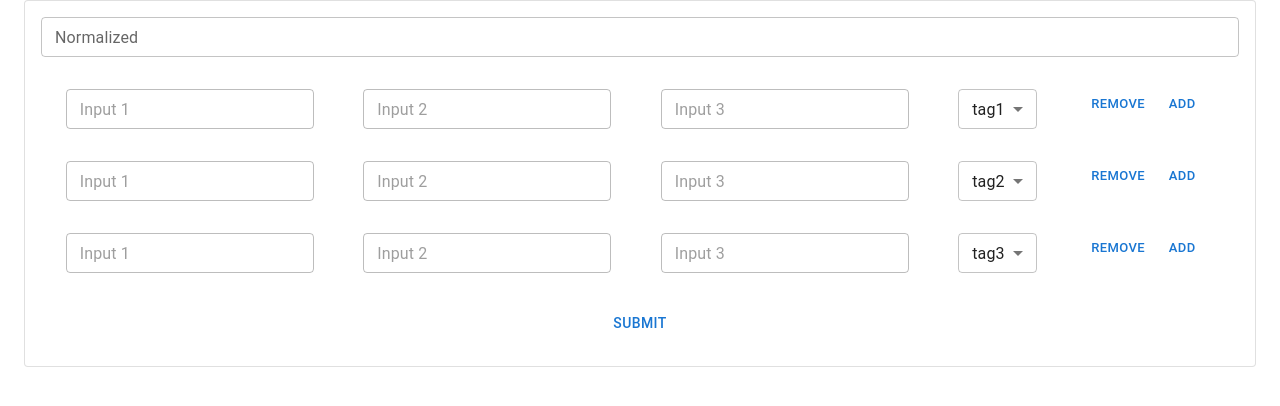
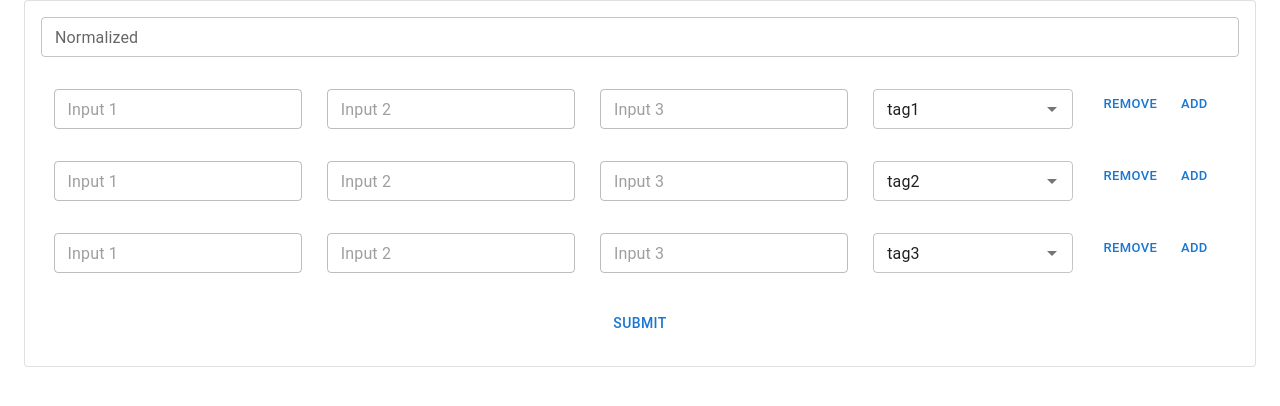
Before and after one commit to isaganiesteron/dynamic-inputs, a React (Vite) app: page / in a window 1280 px wide. Shown: the top 406 px of the page. Built offline with nearby package versions, Linux system fonts and the light colour scheme.

Commit message:
autocomplete with custom text replaces normal select

```diff
--- a/src/App.jsx
+++ b/src/App.jsx
@@ -14,7 +14,7 @@ function App() {
 	const addField = async (index) => {
 		await resetForm()
 		const tempFields = [...fields]
-		tempFields.splice(index + 1, 0, { normalizedTag: "Main", tags: "new tag" })
+		tempFields.splice(index + 1, 0, { normalizedTag: "Main", tags: "" })
 		setFields(tempFields)
 	}
 	const removeField = async (index) => {
--- a/src/FieldItem.jsx
+++ b/src/FieldItem.jsx
@@ -1,12 +1,22 @@
 import React from "react"
 
-import { Stack, TextField, Grid, Button, Select, MenuItem } from "@mui/material"
+import { Stack, TextField, Grid, Button, Select, MenuItem, Autocomplete } from "@mui/material"
+
+const initialOptions = ["", "tag1", "tag2", "tag3", "tag4", "tag5"]
 
 const FieldItem = ({ index, tagsList, prop2, prop3, prop4, addField, removeField, updateTag }) => {
-	const [tag, setTag] = React.useState(prop4)
-	const handleChange = (event) => {
-		setTag(event.target.value)
-		updateTag(index, event.target.value)
+	// const [tag, setTag] = React.useState(prop4)
+	// const handleChange = (event) => {
+	// 	setTag(event.target.value)
+	// 	updateTag(index, event.target.value)
+	// }
+
+	const [inputValue, setInputValue] = React.useState(prop4)
+	const [options, setOptions] = React.useState(initialOptions)
+
+	const handleInputChange = (newValue) => {
+		setInputValue(newValue)
+		updateTag(index, newValue)
 	}
 	return (
 		<Grid container justifyContent={"space-around"}>
@@ -20,16 +30,28 @@ const FieldItem = ({ index, tagsList, prop2, prop3, prop4, addField, removeField
 				<TextField disabled label="Input 3" defaultValue="" size="small" fullWidth />
 			</Grid>
 			<Grid item>
-				<Select labelId="demo-select-small-label" id="demo-select-small" value={tag} label="Age" onChange={handleChange} size="small">
-					<MenuItem value="none">
-						<em>None</em>
-					</MenuItem>
-					{tagsList.map((x, index) => (
-						<MenuItem key={index} value={x}>
-							{x}
-						</MenuItem>
-					))}
-				</Select>
+				<Autocomplete
+					sx={{ minWidth: "200px" }}
+					options={options}
+					noOptionsText="Enter to create a new option"
+					getOptionLabel={(option) => option}
+					onInputChange={(e, newValue) => handleInputChange(newValue)}
+					value={inputValue}
+					renderInput={(params) => (
+						<TextField
+							{...params}
+							// label="Tag"
+							variant="outlined"
+							onKeyDown={(e) => {
+								if (e.key === "Enter" && options.findIndex((o) => o === inputValue) === -1) {
+									setOptions((o) => o.concat(inputValue))
+								}
+							}}
+						/>
+					)}
+					size="small"
+					fullWidth
+				/>
 			</Grid>
 			<Grid item>
 				<Stack direction="row">
```
Also changed, not shown: src/TextfieldList.jsx (added, +7 -0 lines).
